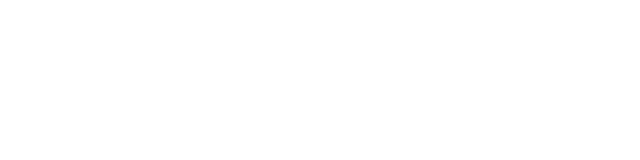
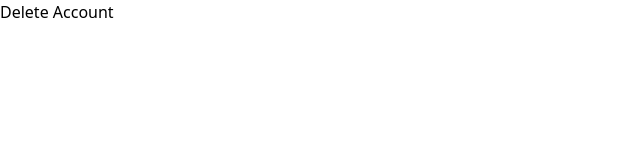
Before and after one commit to RiaChacko/NextGenWellness, a React (Vite) app: page /delete-account in a window 1280 px wide. Before the commit this address had no page. Shown: the top 160 px of the page, without its empty margins (0-640 px from the left). Built offline with nearby package versions, Linux system fonts and the light colour scheme; a web font is replaced by a local one.

Commit message:
add delete account component'

```diff
--- a/src/App.jsx
+++ b/src/App.jsx
@@ -10,6 +10,7 @@
 import Questionnaire from './pages/Questionnaire.jsx';
 import Navbar from './pages/Navbar.jsx';
 import Motivation from './pages/Motivation.jsx';
+import DeleteAccount from './pages/DeleteAccount.jsx';
 
 function App() {
 
@@ -23,6 +24,7 @@
           <Route path='/signup' element={<SignUp/>}/>
           <Route path='/dashboard' element={<Dashboard/>}/>
           <Route path='/profile' element={<Profile/>}/>
+          <Route path='/delete-account' element={<DeleteAccount/>}/>
           <Route path='/goals' element={<GoalSetting/>}/>
           <Route path='/forgot-password' element={<ForgotPassword/>}/>
           <Route path='/questionnaire' element={<Questionnaire/>}/>
--- /dev/null
+++ b/src/pages/DeleteAccount.jsx
@@ -0,0 +1,12 @@
+import "../pages/DeleteAccount.css";
+
+function DeleteAccount() {
+    return(
+        <div>
+            Delete Account
+        </div>
+    );
+
+}
+
+export default DeleteAccount;
--- a/src/pages/Profile.jsx
+++ b/src/pages/Profile.jsx
@@ -12,7 +12,10 @@
                         <h2>BOB ROSS</h2>
                         <p>bobross@gmail.com</p>
                         <button className="logout-button">LOG OUT</button>
-                        <button className="delete-button">DELETE ACCOUNT</button>
+                        <a href='/delete-account'>
+                            <button className="delete-button">DELETE ACCOUNT</button>
+                        </a>
+
                     </div>
                     <div className="edit-profile-card">
                         <h2 className="edit-profile-title">EDIT PROFILE</h2>
```
Also changed, not shown: src/pages/DeleteAccount.css (added).
